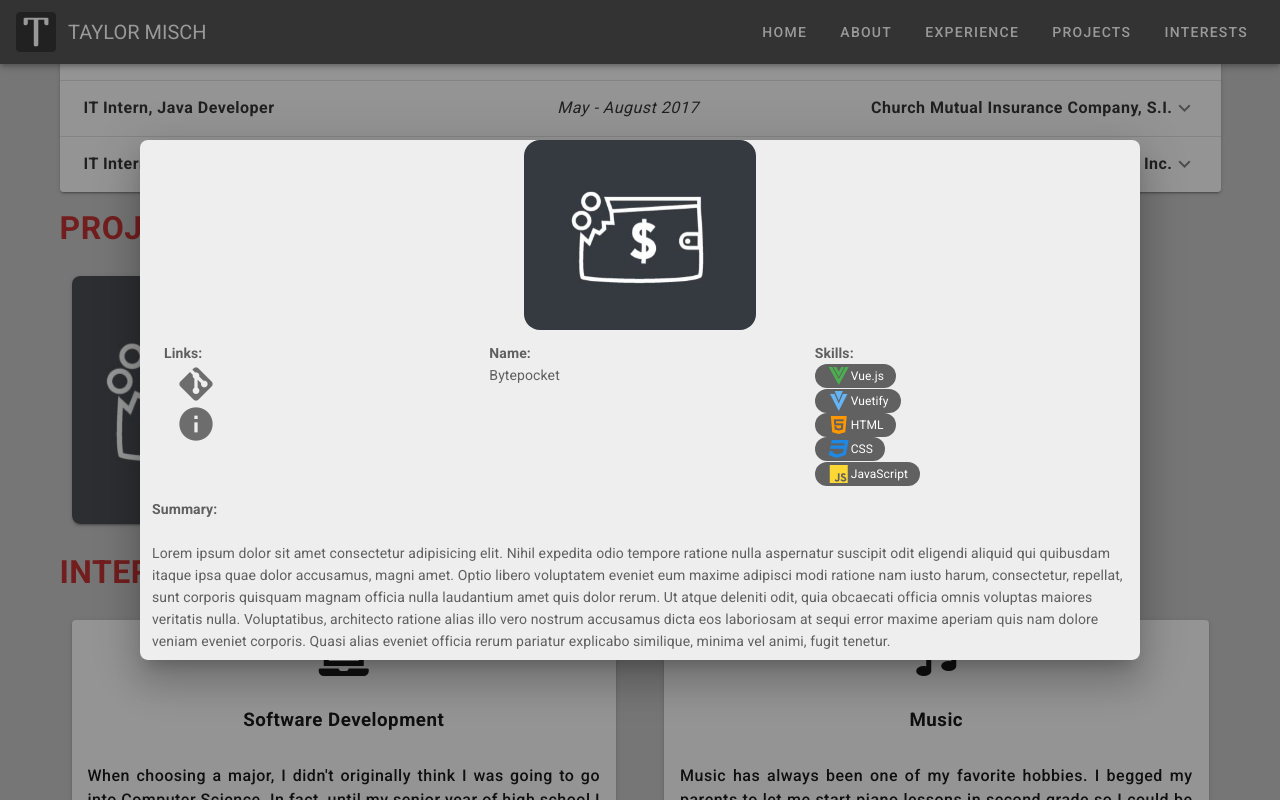
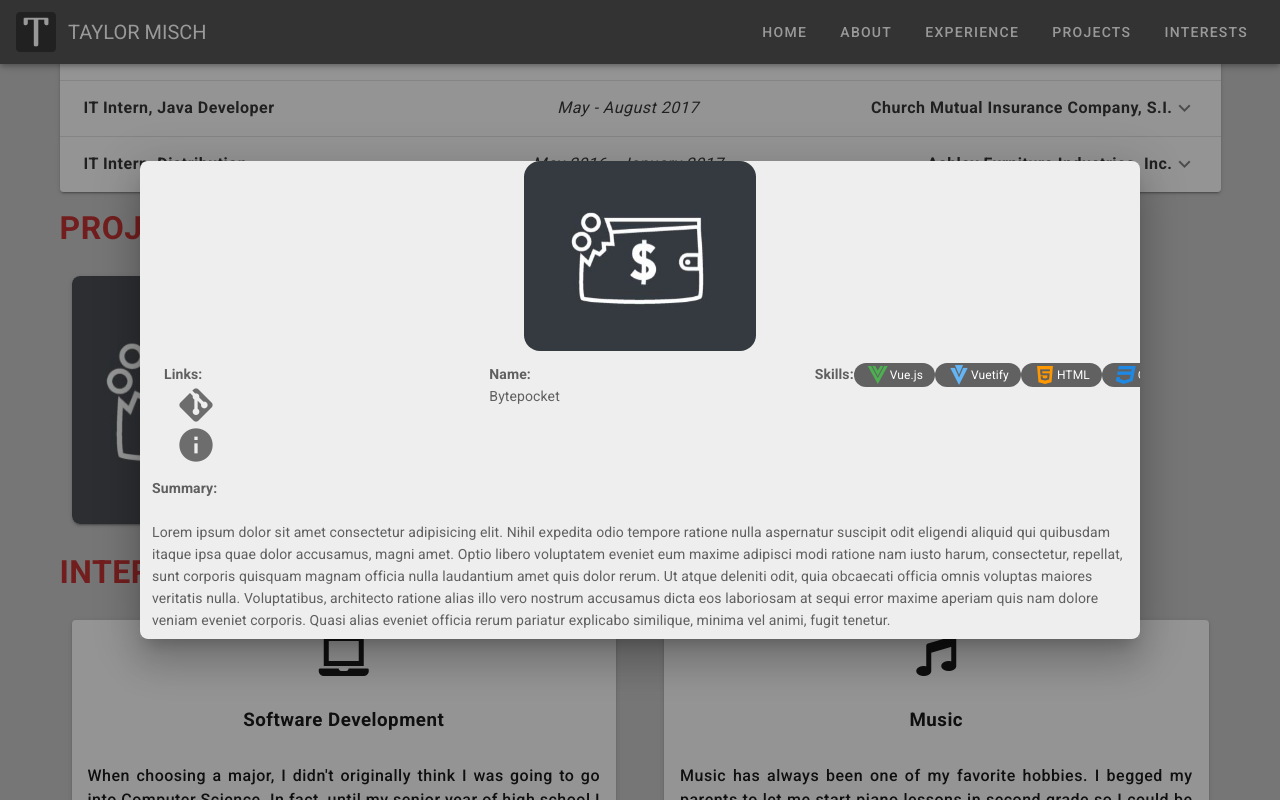
Before and after one commit to taylor-misch/portfolio-website, a Vue app: page / in a window 1280 px wide. Both pictures are taken after a click on the button 195 px from the left and 2327 px from the top of the page. Shown: the part 1927-2727 px from the top of the page. Built offline with nearby package versions, Linux system fonts and the light colour scheme.

Commit message:
Added row flex for icons - WIP

```diff
--- a/src/components/ProjectDialog.vue
+++ b/src/components/ProjectDialog.vue
@@ -43,7 +43,7 @@
             <b>Name:</b><br />
             {{ project.name }}
           </v-col>
-          <v-col cols="4">
+          <v-col class="d-flex flex-row" cols="4">
             <b>Skills:</b>
             <br />
             <div v-for="skill in project.skills" :key="skill.name">
```
